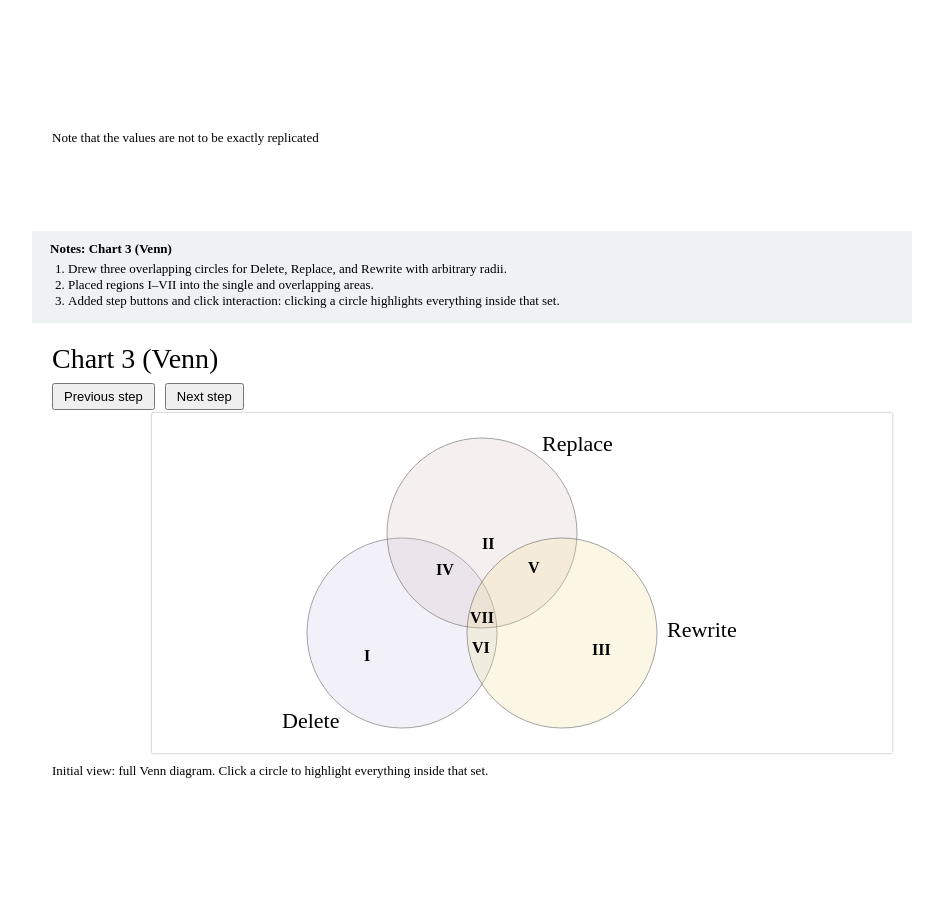
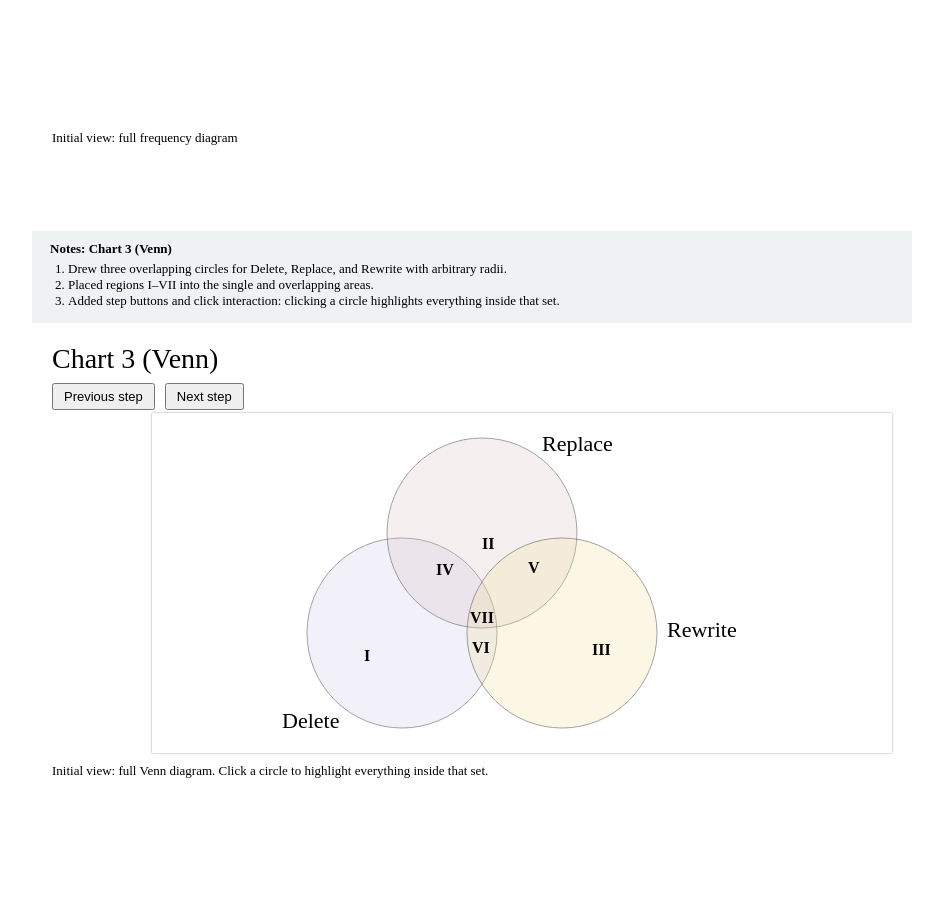
Before and after one commit to Partha-IEEE/IDV-assignment3, a plain HTML site: page index.html in a window 1280 px wide. Shown: the part 1060-1960 px from the top of the page, without its empty margins (168-1111 px from the left). Drawn offline with nearby package versions, Linux system fonts and the light colour scheme.

Commit message:
Update index.html

```diff
--- a/index.html
+++ b/index.html
@@ -867,7 +867,7 @@
 
     function renderStep2(){
       if(stepIndex2 === -1){
-        caption.text("Note that the values are not to be exactly replicated");
+        caption.text("Initial view: full frequency diagram");
       }else{
         caption.text(steps2[stepIndex2]);
       }
```
